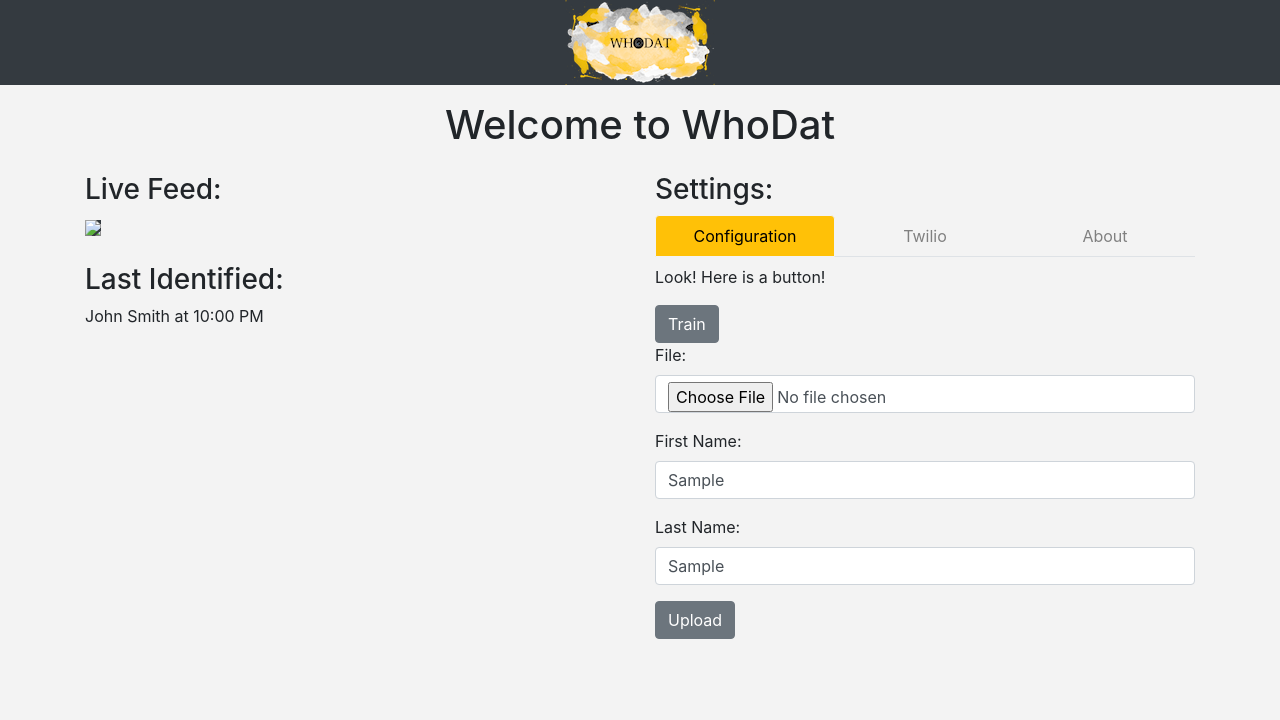
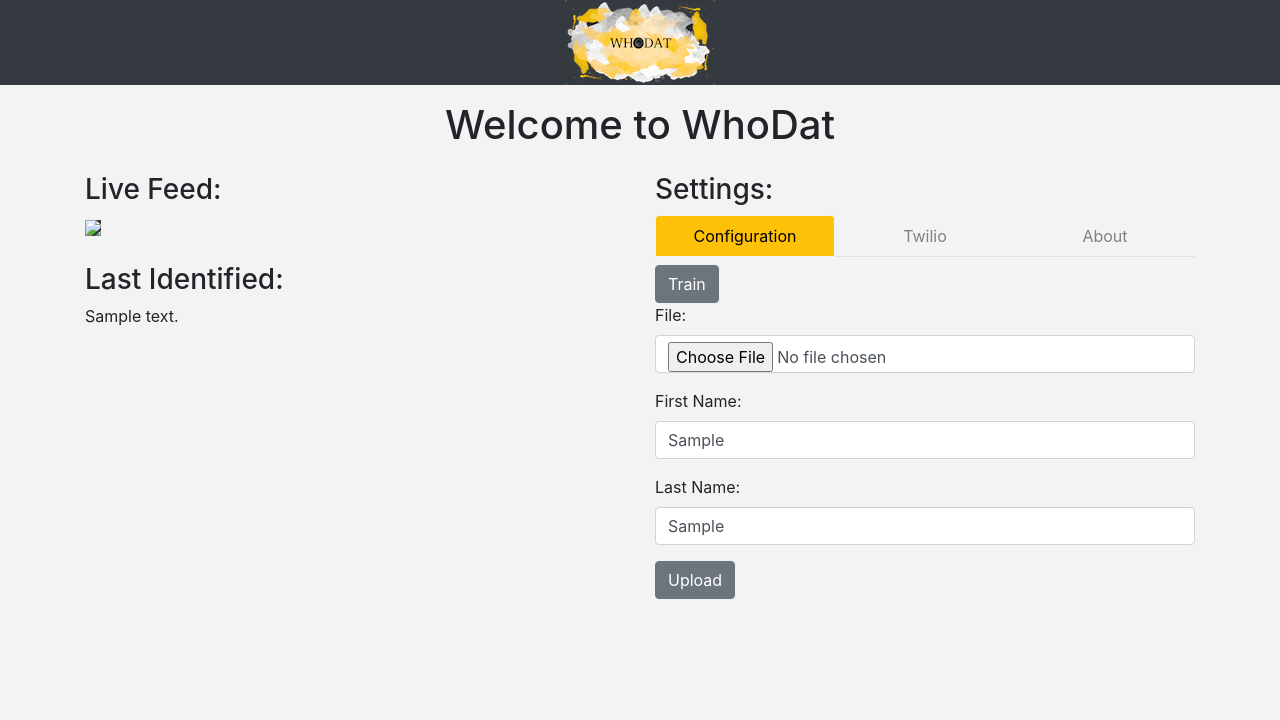
Before and after one commit to diddlyPop/whodat, a Python web app: template WebApp/templates/index.html in a window 1280 px wide, after a click on "Configuration". Shown: the top 720 px of the page. Run offline with Jinja, Linux system fonts and the light colour scheme; the template is opened without the code that fills it: most values are stand-ins (such as "Sample title", 1, 10 or a date in 2020); some libraries are stand-ins or nearby versions.

Commit message:
-Moved allowed extensions check to input -Added: caffemodel file -Changed how the TwilioJSON is loaded at startup -Added last seen message functionality (TODO: update global string) -Added no cache to images/video -Removed unused alert code

```diff
--- a/WebApp/templates/index.html
+++ b/WebApp/templates/index.html
@@ -20,7 +20,7 @@
             <img style='width: 100%' class="bg-dark" id="video" src="{{ url_for('video_feed') }}"/>
             <br></br>
             <h3>Last Identified:</h3>
-            <p>John Smith at 10:00 PM</p>
+            <p>{{ seenMessage }}</p>
         </div>
         <div class="col-md">
             <h3>Settings:</h3>
@@ -54,14 +54,13 @@
 
                 <div class="tab-pane fade " id="nav-configuration" role="tabpanel"
                      aria-labelledby="nav-configuration-tab">
-                    <p>Look! Here is a button!</p>
                     <form action="/start_training" method='post' enctype='multipart/form-data'>
                         <button type="submit" class="btn btn-secondary">Train</button>
                     </form>
                     <form method='POST'>
                         <div class="form-group">
                             <label for="chosenFile">File:</label>
-                            <input type="file" class="form-control" id="chosenFile" name="chosenFile" value={{file}}>
+                            <input type="file" accept=".jpeg,.jpg,.png" class="form-control" id="chosenFile" name="chosenFile" value={{file}}>
                         </div>
                         <div class="form-group">
                             <label for="first_name">First Name:</label>
@@ -72,13 +71,6 @@
                             <input type="text" class="form-control" id="last_name" name="last_name" value={{last}}>
                         </div>
                         <button type="submit" class="btn btn-secondary" onclick=showUploadMessage()>Upload</button>
-                        <p></p>
-                        <div class="alert alert-warning alert-dismissible fade" role="alert">
-                            <p>Your file has been uploaded!</p>
-                            <button type="button" class="close" data-dismiss="alert" aria-label="Close">
-                                <span aria-hidden="true">&times;</span>
-                            </button>
-                        </div>
                     </form>
                 </div>
 
@@ -88,30 +80,23 @@
                     <form method='POST'>
                         <div class="form-group">
                             <label for="twilioAccountSID">Account SID:</label>
-                            <input type="text" class="form-control" id="twilioAccountSID" name="twilioAccountSID"
+                            <input type="text" class="form-control" id="twilioAccountSID" name="twilioAccountSID" required
                                    value={{account}}>
                         </div>
                         <div class="form-group">
                             <label for="twilioAuthToken">Auth Token:</label>
-                            <input type="text" class="form-control" id="twilioAuthToken" name="twilioAuthToken"
+                            <input type="text" class="form-control" id="twilioAuthToken" name="twilioAuthToken" required
                                    value={{token}}>
                         </div>
                         <div class="form-group">
                             <label for="twilioFrom">From Number:</label>
-                            <input type="text" class="form-control" id="twilioFrom" name="twilioFrom" value={{fromN}}>
+                            <input type="text" class="form-control" id="twilioFrom" name="twilioFrom" required value={{fromN}}>
                         </div>
                         <div class="form-group">
                             <label for="twilioTo">To Number:</label>
-                            <input type="text" class="form-control" id="twilioTo" name="twilioTo" value={{toN}}>
+                            <input type="text" class="form-control" id="twilioTo" name="twilioTo" required value={{toN}}>
                         </div>
                         <button type="submit" class="btn btn-secondary" onclick=showTwilioMessage()>Apply</button>
-                        <p></p>
-                        <div class="alert alert-warning alert-dismissible fade" role="alert">
-                            <p>Your Twilio Settings have been updated!</p>
-                            <button type="button" class="close" data-dismiss="alert" aria-label="Close">
-                                <span aria-hidden="true">&times;</span>
-                            </button>
-                        </div>
                     </form>
                 </div>
 
```
Also changed, not shown: WebApp/main.py (+10 -15 lines), 1 other file.
